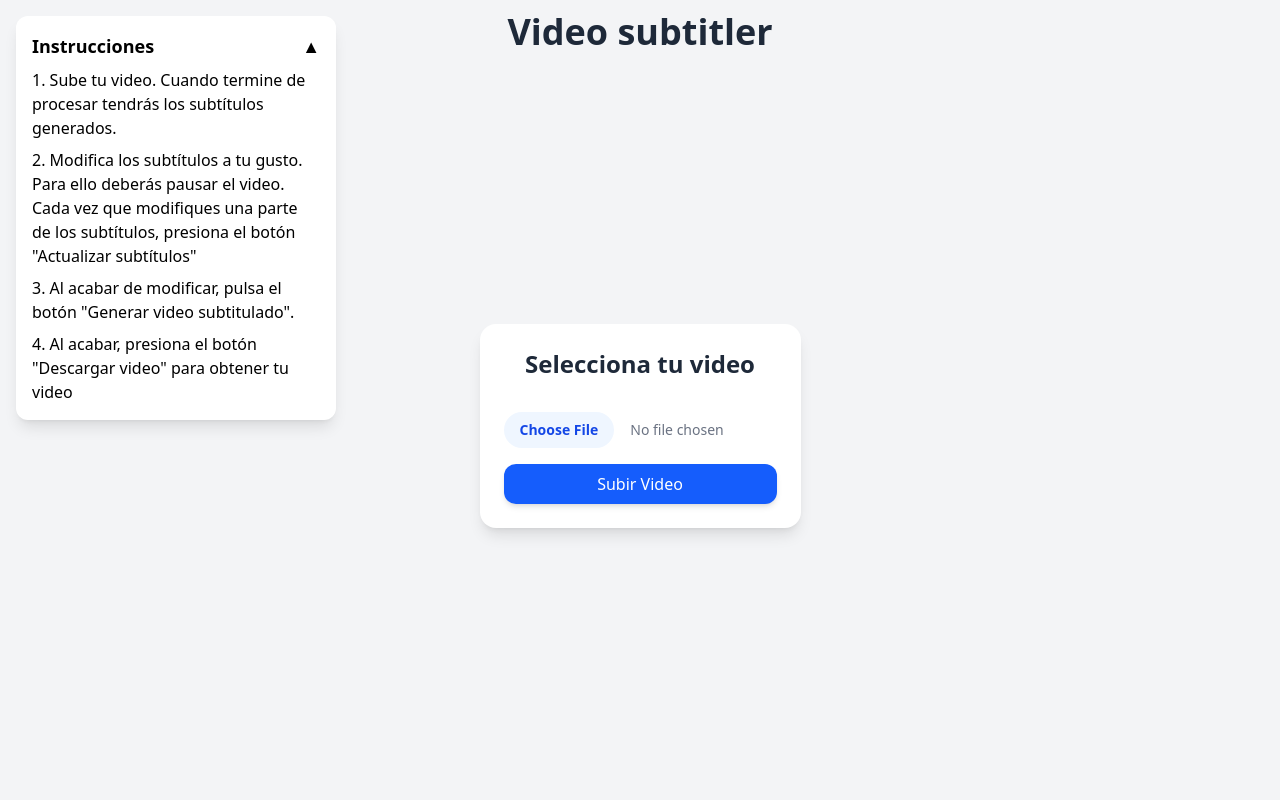
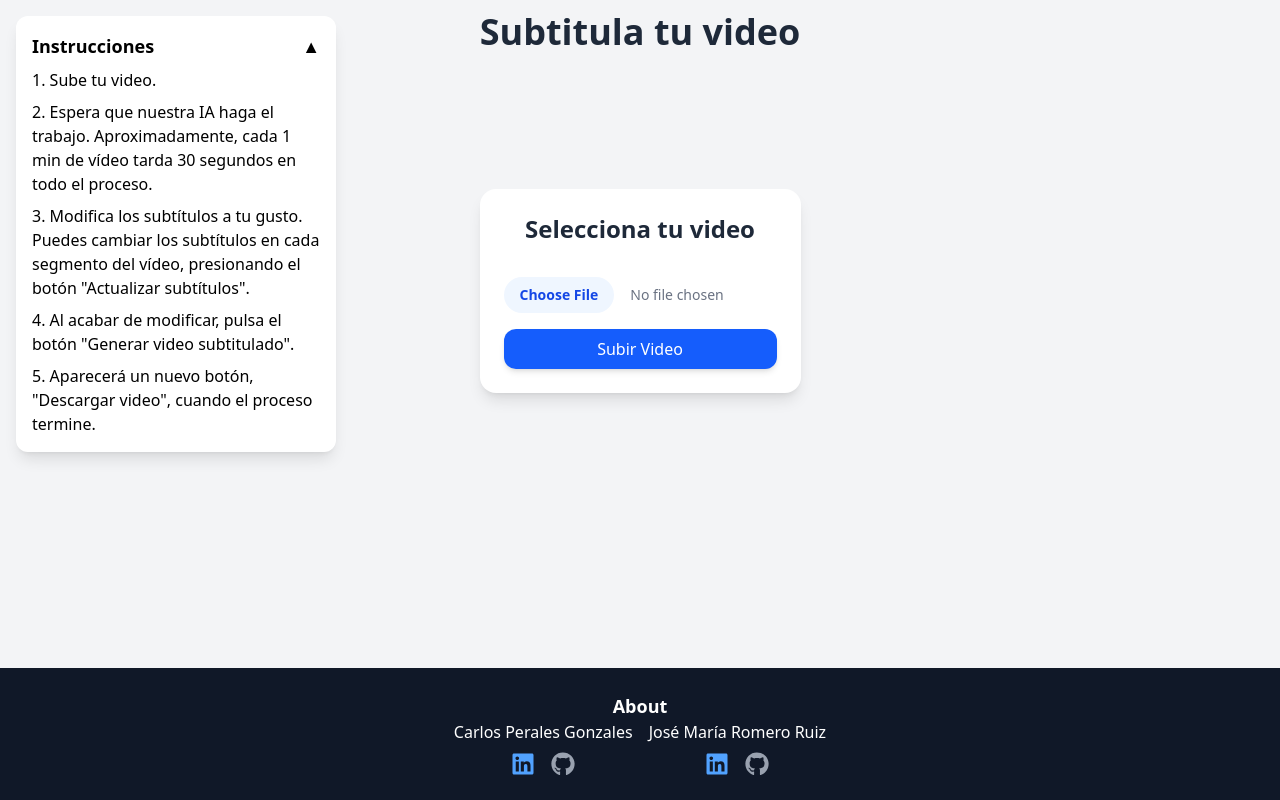
Before and after one commit to jomaroru7/video-subtitler-front, a React (Vite) app: page / in a window 1280 px wide. Built offline with nearby package versions, Linux system fonts and the light colour scheme.

Commit message:
Added footer

```diff
--- a/package.json
+++ b/package.json
@@ -16,6 +16,7 @@
     "axios": "^1.7.9",
     "react": "^19.0.0",
     "react-dom": "^19.0.0",
+    "react-icons": "^5.5.0",
     "react-player": "^2.16.0",
     "react-spinners": "^0.15.0",
     "react-toastify": "^11.0.3",
--- a/src/App.jsx
+++ b/src/App.jsx
@@ -8,19 +8,21 @@ import SelectSubtitlesStyle from "./components/subtitleVideoForm/SelectSubtitles
 import UploadVideoForm from "./components/uploadVideoForm/UploadVideoForm";
 import Spinner from "./components/Spinner";
 import Guide from "./components/guide/Guide";
+import Footer from "./components/Footer";
 
 function App() {
     const { file, subtitles, uploading } = useFileStore()
     const isPlayerReady = Boolean(file) && Boolean(subtitles);
 
     return (
+        <>
             <div className="min-h-screen flex flex-col justify-between items-center bg-gray-100">
                 <Header />
-            <Guide/>
-            {uploading && <Spinner/>}
+                <Guide />
+                {uploading && <Spinner />}
                 {isPlayerReady && <VideoPlayerComponent />}
-            {isPlayerReady && <SelectSubtitlesStyle/>}
-            {!isPlayerReady &&<UploadVideoForm/>}
+                {isPlayerReady && <SelectSubtitlesStyle />}
+                {!isPlayerReady && <UploadVideoForm />}
                 <ToastContainer
                     position="top-right"
                     autoClose={3000}
@@ -33,7 +35,9 @@ function App() {
                     pauseOnHover
                     theme="colored"
                 />
+                <Footer />
             </div>
+        </>
     );
 }
 
--- /dev/null
+++ b/src/components/Footer.jsx
@@ -0,0 +1,58 @@
+import { FaLinkedin, FaGithub } from "react-icons/fa";
+
+const Footer = () => {
+    return (
+        <footer className="bg-gray-900 text-white py-6 text-center w-full">
+            <div className="container mx-auto flex flex-col items-center">
+                <h2 className="text-lg font-semibold">About</h2>
+                <div className="flex flex-row gap-4">
+                    <div className="flex flex-col">
+                        <h2>Carlos Perales Gonzales</h2>
+                        <div className="flex space-x-4 mt-2 justify-center">
+                            <a
+                                href="https://www.linkedin.com/in/carlos-perales-cperales/"
+                                target="_blank"
+                                rel="noopener noreferrer"
+                                className="text-blue-400 hover:text-blue-500 transition"
+                            >
+                                <FaLinkedin size={24} />
+                            </a>
+                            <a
+                                href="https://github.com/cperales"
+                                target="_blank"
+                                rel="noopener noreferrer"
+                                className="text-gray-400 hover:text-gray-500 transition"
+                            >
+                                <FaGithub size={24} />
+                            </a>
+                        </div>
+                    </div>
+                    <div className="flex flex-col">
+                        <h2>José María Romero Ruiz</h2>
+                        <div className="flex space-x-4 mt-2 justify-center">
+                            <a
+                                href="https://www.linkedin.com/in/jomaroru/"
+                                target="_blank"
+                                rel="noopener noreferrer"
+                                className="text-blue-400 hover:text-blue-500 transition"
+                            >
+                                <FaLinkedin size={24} />
+                            </a>
+                            <a
+                                href="https://github.com/jomaroru7"
+                                target="_blank"
+                                rel="noopener noreferrer"
+                                className="text-gray-400 hover:text-gray-500 transition"
+                            >
+                                <FaGithub size={24} />
+                            </a>
+                        </div>
+                    </div>
+
+                </div>
+            </div>
+        </footer>
+    );
+};
+
+export default Footer;
--- a/src/components/Header.jsx
+++ b/src/components/Header.jsx
@@ -2,7 +2,7 @@ import React from 'react'
 
 const Header = () => {
   return (
-    <h1 className="font-bold text-gray-800 bg-gray-100 text-4xl text-center pt-3">Video subtitler</h1>
+    <h1 className="font-bold text-gray-800 bg-gray-100 text-4xl text-center pt-3">Subtitula tu video</h1>
   )
 }
 
--- a/src/components/guide/Guide.jsx
+++ b/src/components/guide/Guide.jsx
@@ -13,14 +13,11 @@ const Guide = () => {
       </button>
       {isOpen && (
         <div className="mt-2 space-y-2">
-          <p>1. Sube tu video. Cuando termine de procesar tendrás los subtítulos generados.</p>
-          <p>
-            2. Modifica los subtítulos a tu gusto. Para ello deberás pausar el video.
-            <br/>
-            Cada vez que modifiques una parte de los subtítulos, presiona el botón "Actualizar subtítulos"
-          </p>
-          <p>3. Al acabar de modificar, pulsa el botón "Generar video subtitulado".</p>
-          <p>4. Al acabar, presiona el botón "Descargar video" para obtener tu video</p>
+          <p>1. Sube tu video.</p>
+          <p>2. Espera que nuestra IA haga el trabajo. Aproximadamente, cada 1 min de vídeo tarda 30 segundos en todo el proceso.</p>
+          <p>3. Modifica los subtítulos a tu gusto. Puedes cambiar los subtítulos en cada segmento del vídeo, presionando el botón "Actualizar subtítulos".</p>
+          <p>4. Al acabar de modificar, pulsa el botón "Generar video subtitulado".</p>
+          <p>5. Aparecerá un nuevo botón, "Descargar video", cuando el proceso termine.</p>
         </div>
       )}
     </div>
```
Also changed, not shown: 1 other file (tests, documents, lock files or other folders). Lines whose indentation alone changed are shown as unchanged.
